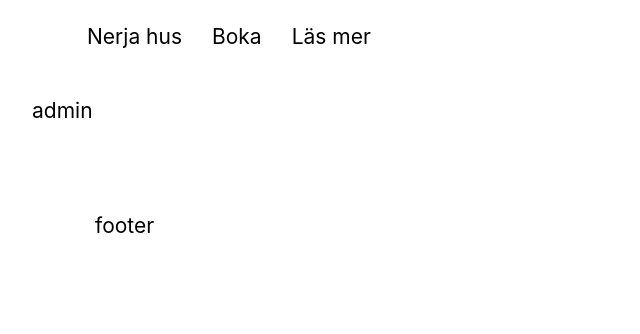
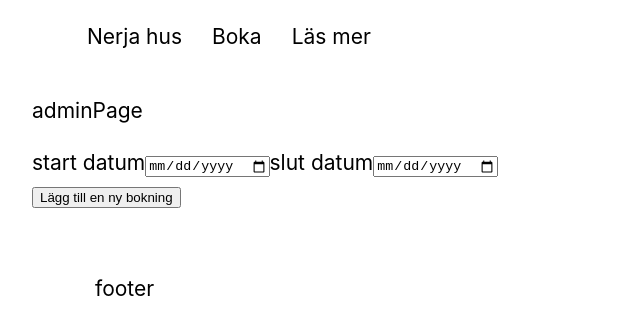
Before and after one commit to DavidFurby/Nerja-house, a Next.js app: page /admin in a window 1280 px wide. Shown: the top 334 px of the page, without its empty margins (0-640 px from the left). Built offline with nearby package versions, Linux system fonts and the light colour scheme; no server answers; the database is empty.

Commit message:
Admin kan nu lägga till nya bokningar

```diff
--- a/pages/admin.js
+++ b/pages/admin.js
@@ -1,10 +1,54 @@
+import React, { useState } from "react";
+import { UseBooking } from "../utils/firebase/context/BookingContext";
 
 const Admin = () => {
+    let [startDate, setStartDate] = useState("");
+    let [endDate, setEndDate] = useState("");
+    let { addNewBooking } = UseBooking();
+
+    const handleNewBooking = (e) => {
+        e.preventDefault();
+        const from = startDate;
+        const to = endDate;
+        const booking = { from, to }
+        console.log(booking)
+        addNewBooking(booking);
+    }
+    const handleChangeDate = (date, type) => {
+        date = date.target.value;
+        const year = date.slice(0, 4);
+        const month = date.slice(5, 7)
+        const day = date.slice(8, 11);
+        date = new Date(year, month - 1, day);
+        if (type) {
+            setStartDate(date)
+
+        } else {
+            setEndDate(date)
+        }
+
+
+    }
+
     return (
         <div>
             <div>
-                <p>admin</p>
+                <p>adminPage</p>
             </div>
+            <form onSubmit={handleNewBooking}>
+                <section>
+                    <label>
+                        start datum
+                        <input type="date" value={startDate} onChange={(startDate) => handleChangeDate(startDate, true)} />
+                    </label>
+
+                    <label>
+                        slut datum
+                        <input type="date" value={endDate} onChange={(endDate) => handleChangeDate(endDate, false)} />
+                    </label>
+                </section>
+                <input type="submit" value="Lägg till en ny bokning" />
+            </form>
         </div>
     )
 }
--- a/pages/booking.js
+++ b/pages/booking.js
@@ -3,7 +3,6 @@ import { UseBooking } from "../utils/firebase/context/BookingContext";
 import classes from "../styles/booking.module.css"
 const booking = () => {
     let { bookedDates } = UseBooking();
-    console.log(bookedDates)
     return (
         <>
             {bookedDates.length > 0 ?
--- a/pages/index.js
+++ b/pages/index.js
@@ -9,7 +9,7 @@ export default function Home() {
       {
         frontPageImages.map((card, index) => {
           return (
-            <div className={HomeStyle.card} key={index} style={{ backgroundImage: "url(" + card.image + ")" }}>
+            <div className={HomeStyle.card} key={index} style={{ backgroundImage: "url(" + card.image + ")", alignSelf: index % 2 !== 0 ? "flex-end": "flex-start" }}>
               <div className={HomeStyle.cardContent}>
                 <h2 className={HomeStyle.title}>{card.name}</h2>
                 <p className={HomeStyle.subText}>{card.subText}</p>
--- a/utils/firebase/context/BookingContext.js
+++ b/utils/firebase/context/BookingContext.js
@@ -10,7 +10,7 @@ const UseBooking = () => {
 
 
 
-    async function fetchBookings() {
+    const fetchBookings = async () => {
         const dates = await firebase.firestore().collection("bookedDates").get();
         if (dates) {
             try {
@@ -29,10 +29,19 @@ const UseBooking = () => {
             }
         }
     }
+    const addNewBooking = async (booking) => {
+        console.log(booking)
+        try {
+            firebase.firestore().collection("bookedDates").add(booking);
+            return { success: true, msg: "Ny bokning har lagts till" }
+        } catch (err) {
+            return { success: false, msg: err }
+        }
+    }
     useEffect(() => {
         fetchBookings();
     }, [])
-    return { bookedDates }
+    return { bookedDates, addNewBooking, }
 }
 
 export { UseBooking }
```
